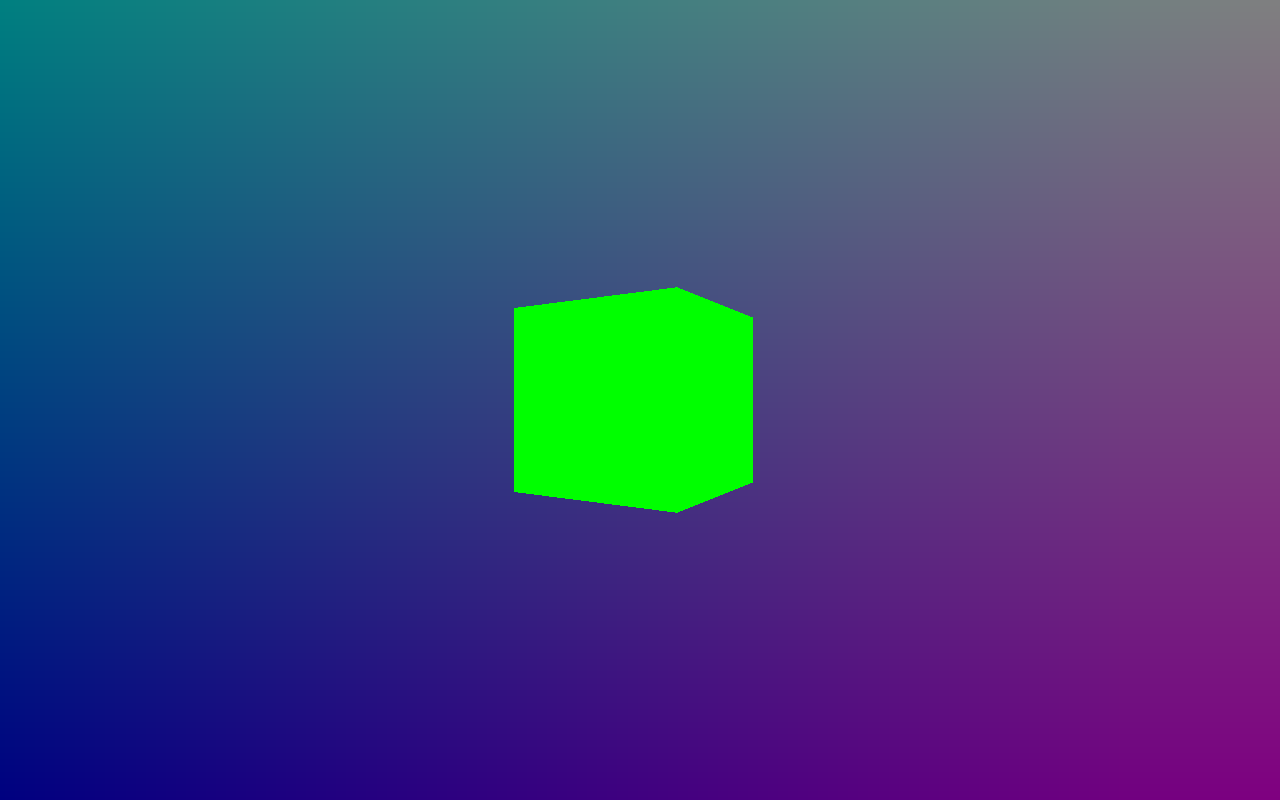
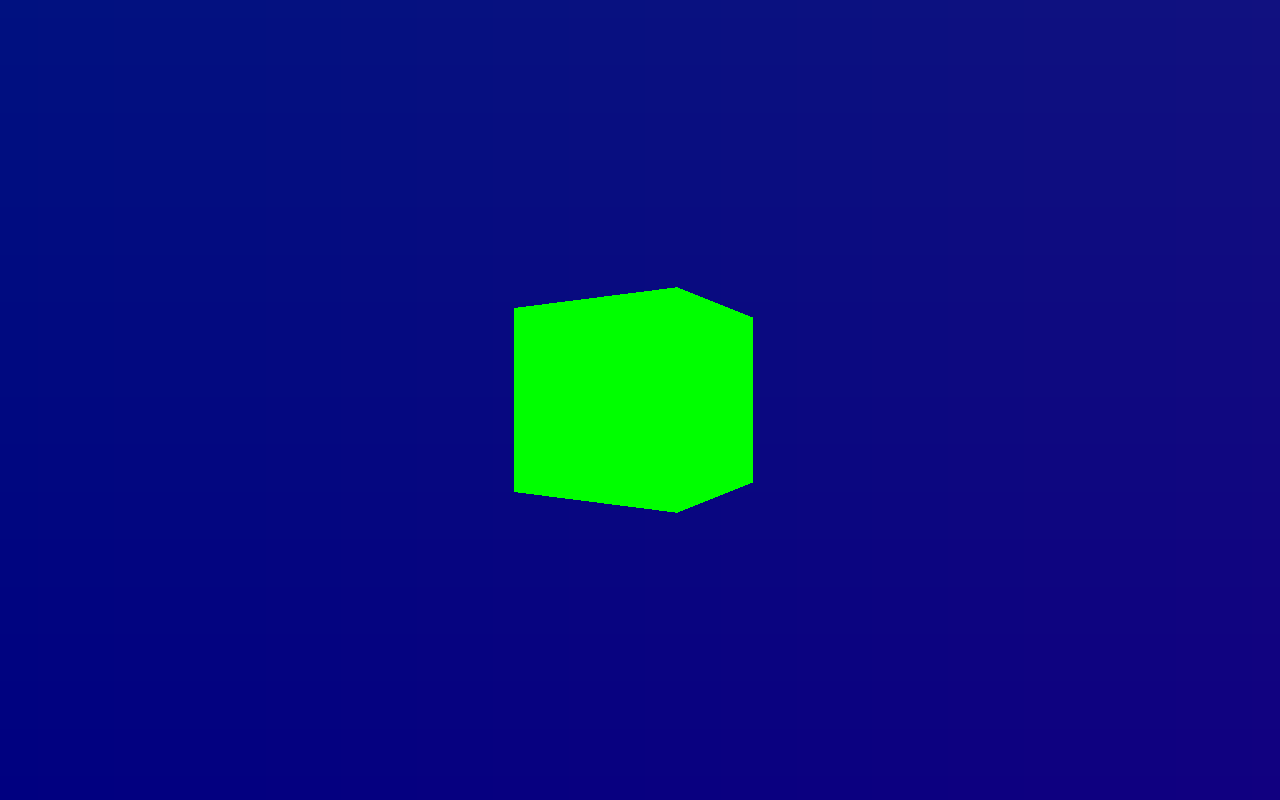
Before and after one commit to nikitazu/threejs-hello, a plain HTML site: page index.html in a window 1280 px wide. Drawn offline with Linux system fonts and the light colour scheme; animation ran at ten frames a second.

Commit message:
Faster ticks

```diff
--- a/index.html
+++ b/index.html
@@ -39,7 +39,7 @@
   uniform float ticks;
   void main() {
     vec2 uv = gl_FragCoord.xy / resolution.xy;
-    float k = abs(sin(ticks * 0.03));
+    float k = abs(sin(ticks * 0.005));
     gl_FragColor = vec4(uv * k * 0.5, 0.5, 1.0);
   }
   </script>
--- a/scripts/app/dom.js
+++ b/scripts/app/dom.js
@@ -15,11 +15,16 @@ function app_dom_init(
     return document.getElementById(id).innerHTML;
   }
 
+  function getTicks() {
+    return performance.now();
+  }
+
   return {
     getWindowAspectRatio : getWindowAspectRatio
   , getWindowInnerWidth  : getWindowInnerWidth
   , getWindowInnerHeight : getWindowInnerHeight
   , documentAppend       : documentAppend
   , getCodeById          : getCodeById
+  , getTicks             : getTicks
   };
 }
--- a/scripts/app/game.js
+++ b/scripts/app/game.js
@@ -6,7 +6,6 @@ function app_game_init(
   let cube;
   let sprite;
   let uniforms;
-  let ticks = 1.0;
 
   const textureLoader = new three.TextureLoader();
   textureLoader.crossOrigin = '';
@@ -23,7 +22,7 @@ function app_game_init(
       }
     , ticks : {
         type  : 'f'
-      , value : ticks
+      , value : dom.getTicks()
       }
       , texture : {
           type  : 't'
@@ -46,12 +45,10 @@ function app_game_init(
 	}
 
 	function render() {
-    ticks += 1;
-
     cube.rotation.y += 0.02;
     uniforms.resolution.value.x = dom.getWindowInnerWidth();
     uniforms.resolution.value.y = dom.getWindowInnerHeight();
-    uniforms.ticks.value = ticks;
+    uniforms.ticks.value = dom.getTicks();
 	};
 
   function make_cube() {
```
